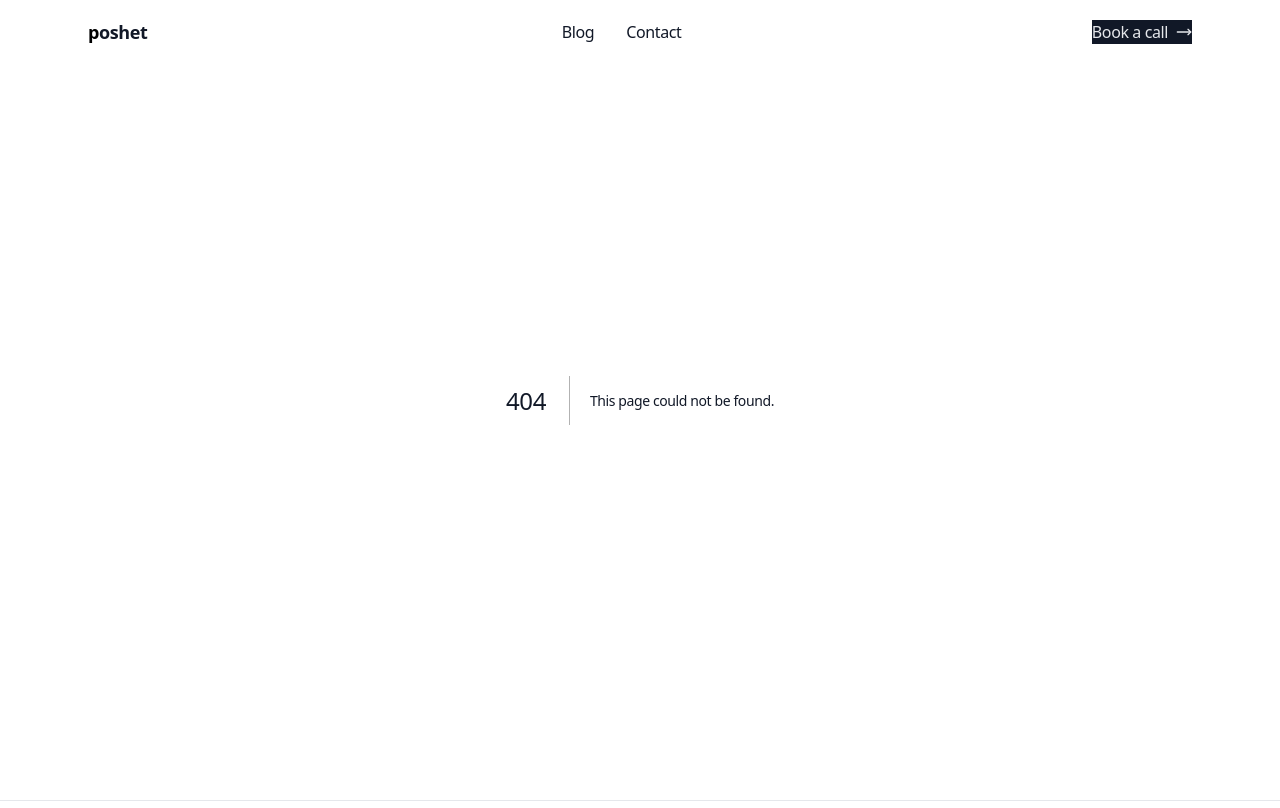
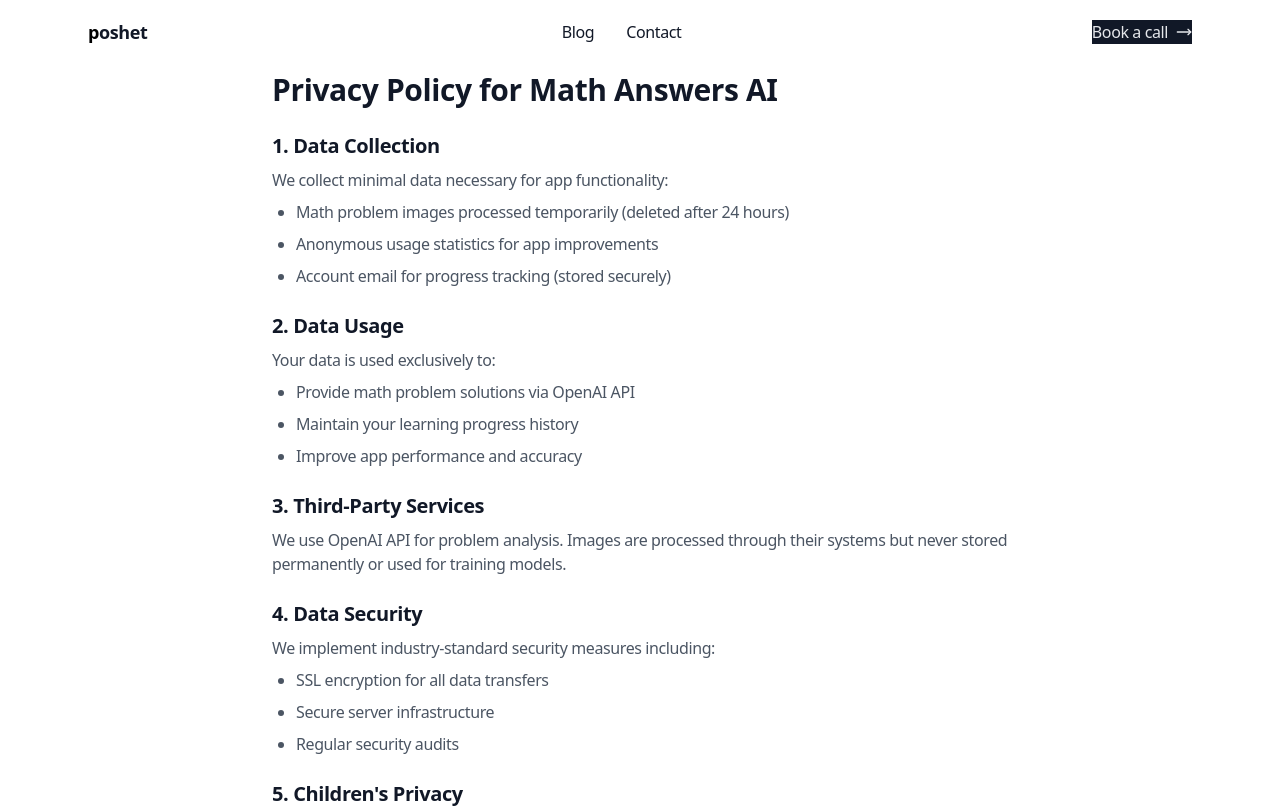
Before and after one commit to ybaha/poshet.co, a Next.js app: page /apps/math/privacy in a window 1280 px wide. Before the commit this address had no page. Shown: the top 808 px of the page. Built offline with nearby package versions, Linux system fonts and the light colour scheme.

Commit message:
update privacy

```diff
--- a/app/apps/privacy/page.tsx
+++ b/app/apps/math/privacy/page.tsx
@@ -1,15 +1,15 @@
 import { Metadata } from "next";
 
 export const metadata: Metadata = {
-  title: "Privacy Policy - Math Questions AI",
-  description: "Privacy policy for Math Questions AI iOS application",
+  title: "Privacy Policy - Math Answers AI",
+  description: "Privacy policy for Math Answers AI application",
 };
 
 export default function PrivacyPage() {
   return (
-    <div className="max-w-3xl mx-auto px-4 py-8">
+    <div className="max-w-3xl mx-auto px-4 py-8 mt-10">
       <h1 className="text-3xl font-bold mb-6">
-        Privacy Policy for Math Questions AI
+        Privacy Policy for Math Answers AI
       </h1>
 
       <div className="space-y-6">
```
